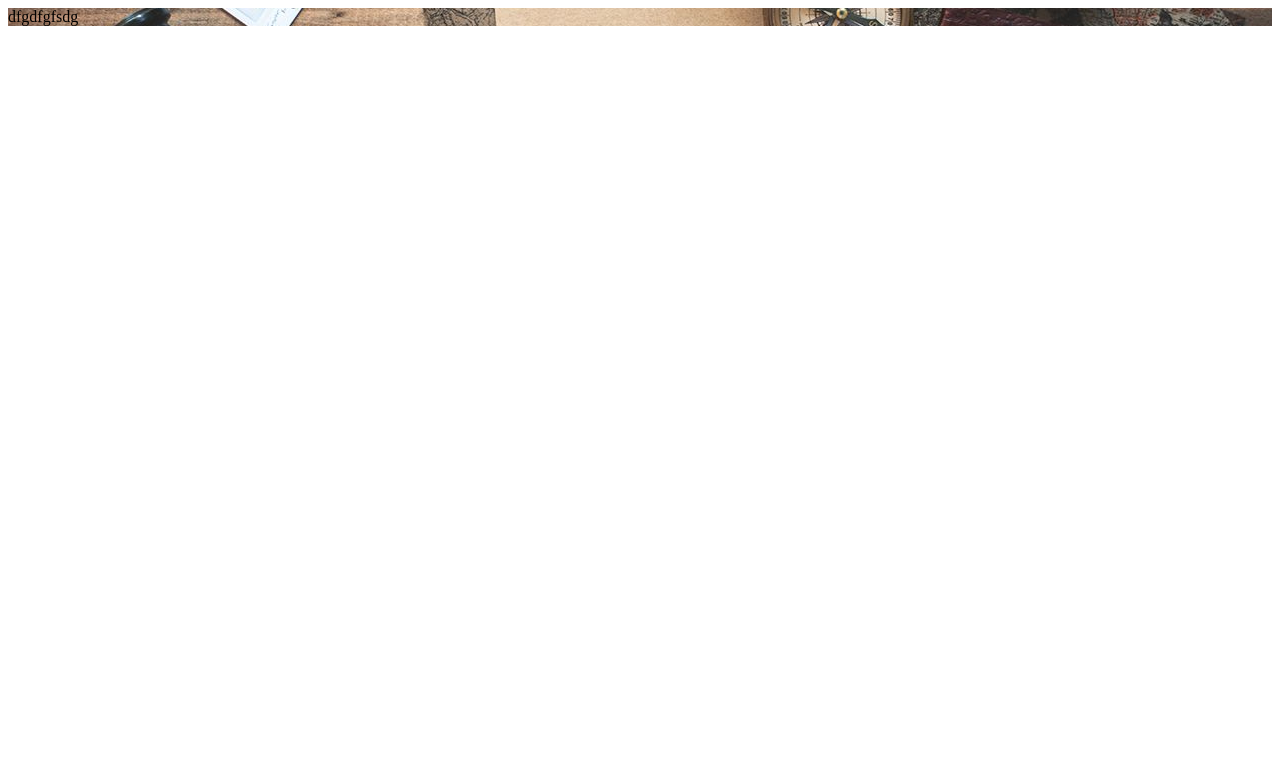
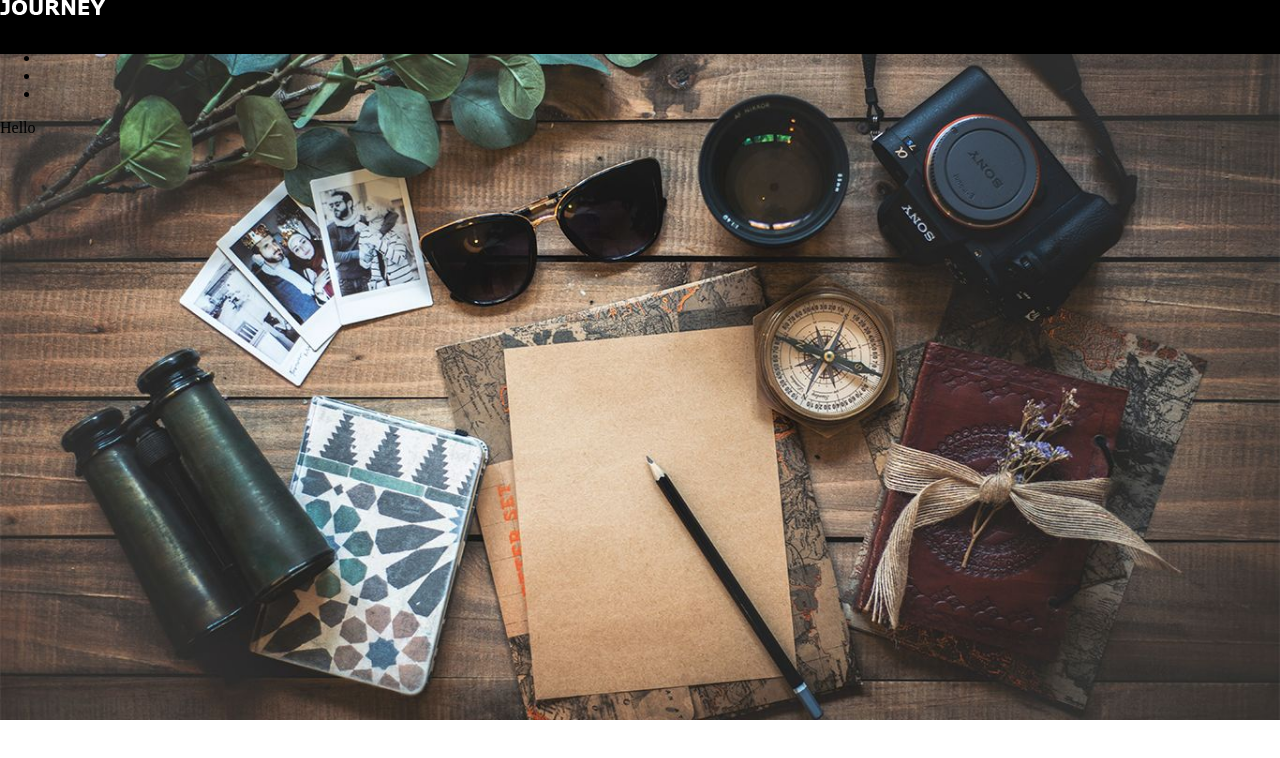
Before and after one commit to olegzip/frontend, a plain HTML site: page src/homework4/hw4.html in a window 1280 px wide. Drawn offline with Linux system fonts and the light colour scheme.

Commit message:
HomeWork4 10% ready

```diff
--- a/src/homework4/css/style.css
+++ b/src/homework4/css/style.css
@@ -1,13 +1,51 @@
-.body{
+body{
+    box-sizing: border-box;
     background-image: url("../img/background.jpg");
-    background-position: center;
+    background-repeat: no-repeat;
+    background-size: cover;
+    margin: 0;
+
 }
 .container{
-    background-image: url("../img/background.jpg");
-    background-position: center;
+
 }
 .clearfix::after {
     content: "";
     clear: both;
     display: table;
 }
+.header{
+    margin: 0;
+    padding: 0;
+    height: 54px;
+    width: 100%;
+    background-color: black;
+}
+#logo{
+    width: 105px; height: 15px;
+    background: url('../img/css_sprites.png') -10px -10px;
+}
+
+
+
+
+.bg-ic_forum {
+    width: 28px; height: 20px;
+    background: url('../img/css_sprites.png') -10px -45px;
+}
+.bg-ic_journey {
+    width: 20px; height: 20px;
+    background: url('../img/css_sprites.png') -58px -45px;
+}
+.bg-line {
+    width: 1px; height: 19px;
+    background: url('../img/css_sprites.png') -98px -45px;
+}
+.bg-JOURNEY {
+    width: 105px; height: 15px;
+    background: url('../img/css_sprites.png') -10px -10px;
+}
+.bg-ic_caledar {
+    width: 19px; height: 19px;
+    background: url('../img/css_sprites.png') -10px -85px;
+}
--- a/src/homework4/hw4.html
+++ b/src/homework4/hw4.html
@@ -7,15 +7,20 @@
 </head>
 <body>
 <div class="container">
-    <section>
+    <section class="header">
         <header>
-dfgdfgfsdg
+            <div id="logo"></div>
         </header>
         <navbar>
-
+            <ul>
+                <li></li>
+                <li></li>
+                <li></li>
+                <li></li>
+            </ul>
         </navbar>
         <div>
-
+            <p>Hello</p>
         </div>
     </section>
     <section>
```
Also changed, not shown: src/homework4/img/css_sprites.png (added), src/homework4/style.css (added).
